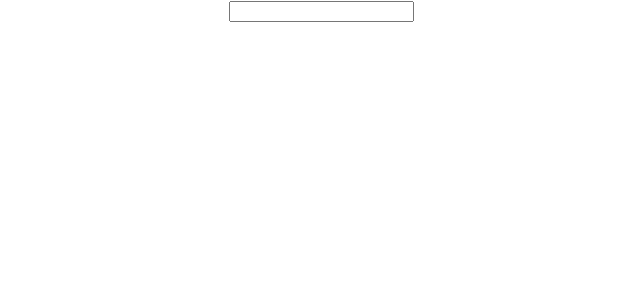
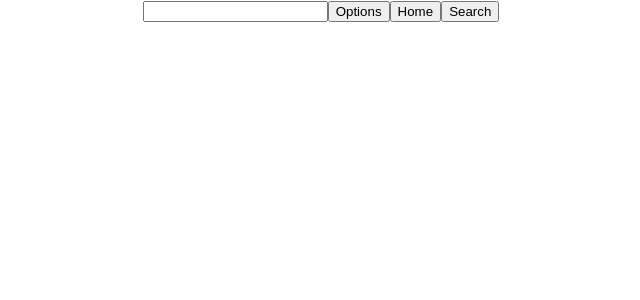
Before and after one commit to deadbelly/tashtego, a React (Create React App) app: page / in a window 1280 px wide. Shown: the top 300 px of the page, without its empty margins (319-959 px from the left). Built offline with nearby package versions, Linux system fonts and the light colour scheme.

Commit message:
Add NavBar component

```diff
--- a/src/Components/App/App.js
+++ b/src/Components/App/App.js
@@ -1,7 +1,8 @@
 import React, { useState } from 'react';
 import './App.css';
-import { Search }from '../Search/Search';
-import { AvailableBooks }from '../AvailableBooks/AvailableBooks';
+import { Search } from '../Search/Search';
+import { AvailableBooks } from '../AvailableBooks/AvailableBooks';
+import { NavBar } from '../NavBar/NavBar';
 
 export const App = () => {
   const [readingList, setReadingList] = useState([]);
@@ -21,6 +22,7 @@ export const App = () => {
         searchResults={searchResults}
         addBook={addBook}
       />
+      <NavBar />
     </div>
   );
 }
--- /dev/null
+++ b/src/Components/NavBar/NavBar.js
@@ -0,0 +1,11 @@
+import React from 'react';
+
+export const NavBar = () => {
+  return (
+    <span>
+      <button className='navbtn'>Options</button>
+      <button className='navbtn'>Home</button>
+      <button className='navbtn'>Search</button>
+    </span>
+  )
+}
```
Also changed, not shown: src/Components/NavBar/NavBar.css (added).
